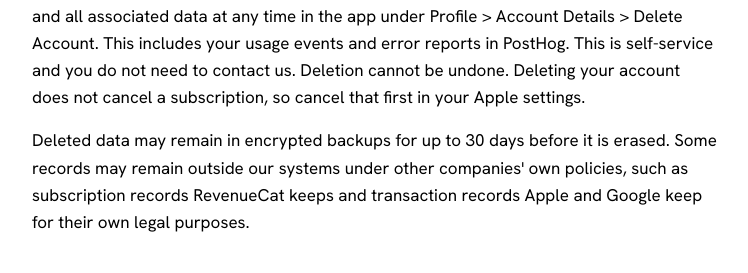
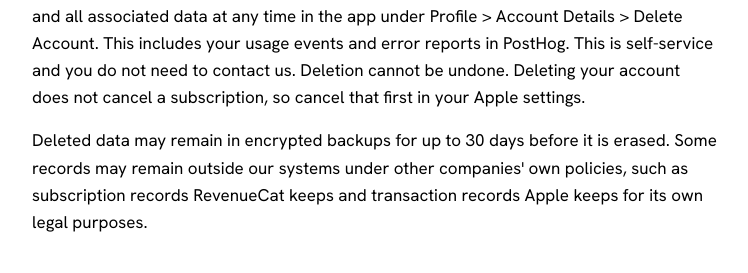
Before and after one commit to will-codez/even-support, a plain HTML site: page privacy/index.html in a window 1280 px wide. Shown: the part 2784-3057 px from the top of the page, without its empty margins (264-1012 px from the left). Drawn offline with Linux system fonts and the light colour scheme.

Commit message:
Privacy Policy: transaction records are Apple's only (iOS only)

```diff
--- a/privacy/index.html
+++ b/privacy/index.html
@@ -82,7 +82,7 @@
 
   <h2>6. Retention and deletion</h2>
   <p>We keep your data while your account is active. You can permanently delete your account and all associated data at any time in the app under Profile &gt; Account Details &gt; Delete Account. This includes your usage events and error reports in PostHog. This is self-service and you do not need to contact us. Deletion cannot be undone. Deleting your account does not cancel a subscription, so cancel that first in your Apple settings.</p>
-  <p>Deleted data may remain in encrypted backups for up to 30 days before it is erased. Some records may remain outside our systems under other companies' own policies, such as subscription records RevenueCat keeps and transaction records Apple and Google keep for their own legal purposes.</p>
+  <p>Deleted data may remain in encrypted backups for up to 30 days before it is erased. Some records may remain outside our systems under other companies' own policies, such as subscription records RevenueCat keeps and transaction records Apple keeps for its own legal purposes.</p>
 
   <h2>7. Your rights</h2>
   <p>Depending on where you live, you may have the right to access, correct, export, or delete your personal data. You can do most of this in the app:</p>
```
